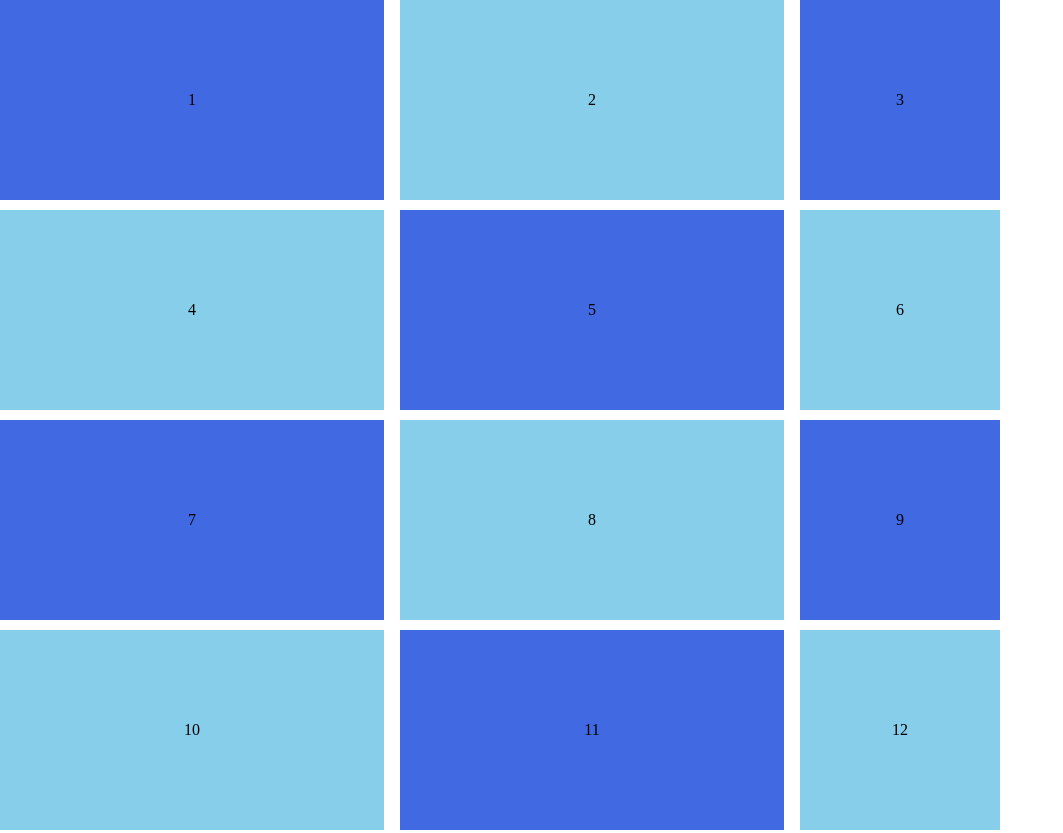
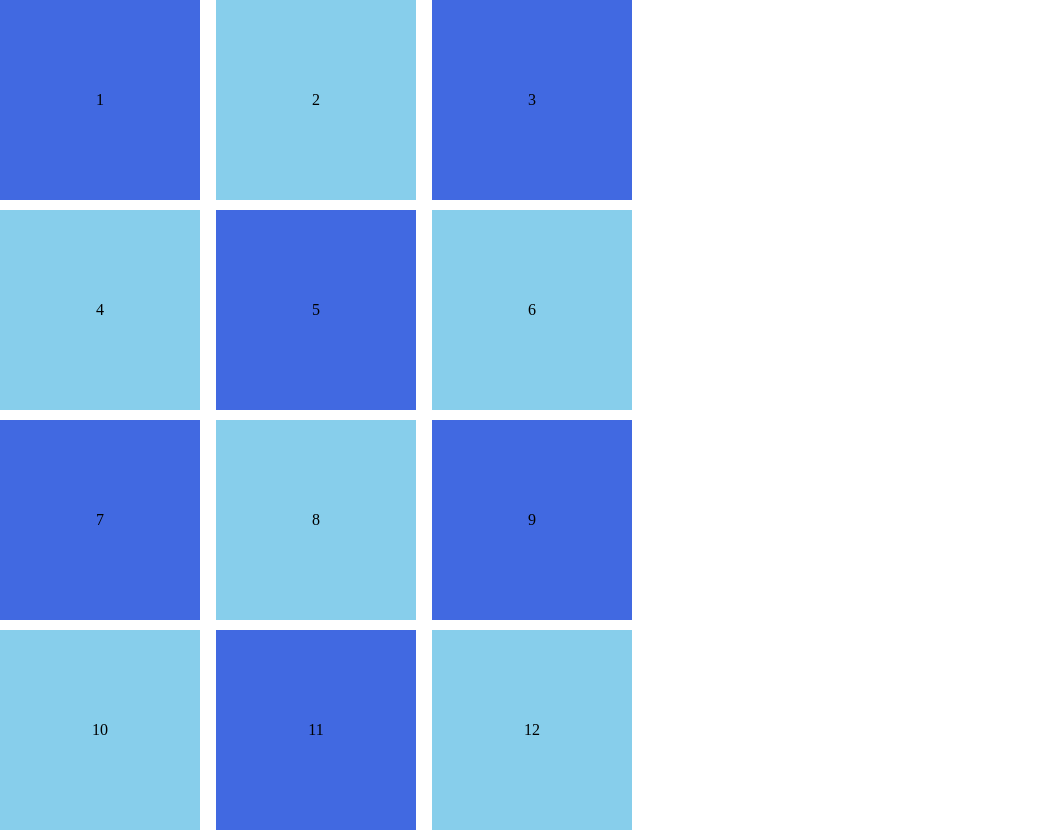
Before and after one commit to KelviMiranda/cursoGrid, a plain HTML site: page 001-first-grid/index.html in a window 1280 px wide. Shown: the top 833 px of the page, without its empty margins (0-1063 px from the left). Drawn offline with Linux system fonts and the light colour scheme.

Commit message:
Aplicar a função repeat e minmax

```diff
--- a/001-first-grid/css/style.css
+++ b/001-first-grid/css/style.css
@@ -1,3 +1,5 @@
+
+
 body{
     margin: 0;
     padding: 0;
@@ -6,7 +8,7 @@ body{
 
 .container{
     display: grid;
-    grid-template-columns: repeat(2, minmax(200px, 30%)) 200px;
+    grid-template-columns: 200px 200px 200px;
     grid-column-gap: 1rem;
     grid-row-gap: 10px;
     grid-template-rows: 200px 200px 200px ;
--- /dev/null
+++ b/002-repeat_minmax/css/style.css
@@ -0,0 +1,42 @@
+/*
+    repeat() : é uma função CSS que facilita a repetição de valores ao criar layouts com CSS Grid Layout ou Flexbox.
+    Ela é especialmente útil quando você precisa repetir o mesmo valor várias vezes em uma propriedade CSS,
+    tornando o código mais conciso e fácil de manter.
+
+
+    minmax() é outra função CSS útil no contexto do CSS Grid Layout e Flexbox.
+    Ela permite definir um intervalo ou limite para os tamanhos de um elemento,
+    possibilitando criar layouts flexíveis que se adaptam ao espaço disponível.
+
+    minmax(min_value, max_value);
+    min_value: É o tamanho mínimo que o elemento pode ter.
+    max_value: É o tamanho máximo que o elemento pode ter.
+
+    A função minmax() é especialmente útil ao definir tamanhos de colunas
+    ou linhas em uma grade (grid) ou ao definir tamanhos flexíveis em um layout com Flexbox.
+*/
+
+body{
+    margin: 0;
+    padding: 0;
+    box-sizing: border-box;
+}
+
+.container{
+    display: grid;
+    grid-template-columns: repeat(2, minmax(100px, 1fr));
+    grid-column-gap: 1rem;
+    grid-row-gap: 10px;
+    grid-template-rows: 200px 200px 200px ;
+    grid-auto-rows: 200px;
+}
+
+.container > div{
+    display: flex;
+    justify-content: center;
+    align-items: center;
+    background-color: royalblue;
+}
+.container > div:nth-child(even){
+    background-color: skyblue;
+}
```
Also changed, not shown: 002-repeat_minmax/index.html (added, +27 -0 lines).
